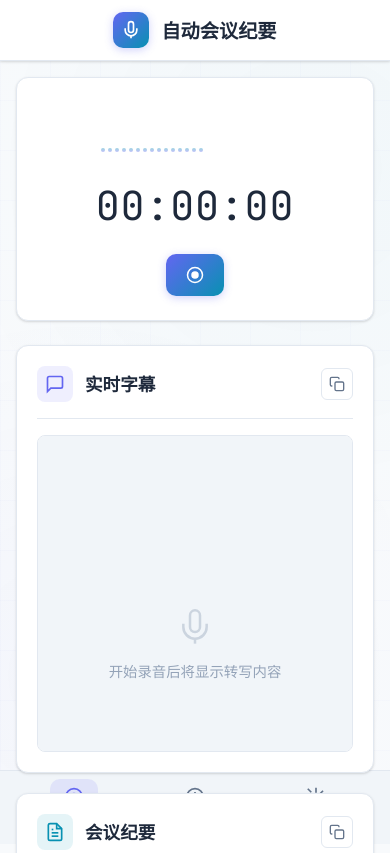
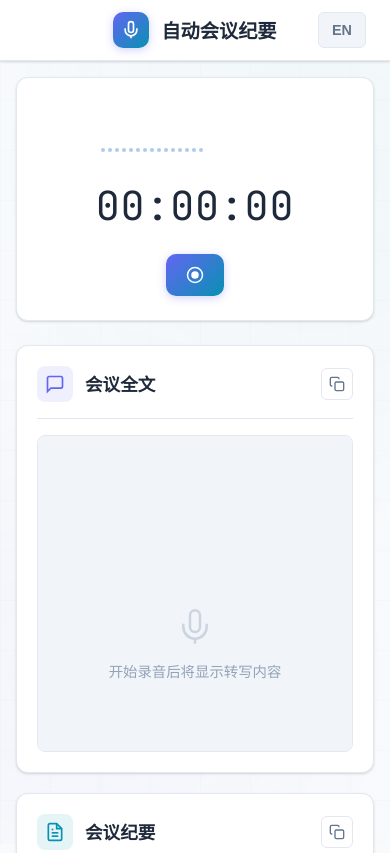
Before and after one commit to lester2pastm/auto-meeting-recorder, an Electron app: page src/index.html in a window 390 px wide. Shown: the top 853 px of the page. Drawn offline with Linux system fonts and the light colour scheme; no server answers.

Commit message:
Release v1.1.0: UI优化和中英文切换功能
- 修复右侧双滚动条问题，减少为1个
- 修改窗口启动大小为屏幕70%并居中显示
- 将实时字幕文案改为会议全文
- 添加中英文切换按钮，默认语言为中文
- 新增国际化(i18n)支持模块
- 修复Toast弹窗遮挡语言切换按钮的问题

```diff
--- a/src/css/style.css
+++ b/src/css/style.css
@@ -126,10 +126,46 @@ body {
     display: flex;
     align-items: center;
     justify-content: center;
-    position: sticky;
+    position: relative;
     top: 0;
     z-index: 100;
     box-shadow: var(--card-shadow);
+}
+
+/* 语言切换按钮 */
+.lang-toggle {
+    position: absolute;
+    right: 24px;
+    width: 48px;
+    height: 36px;
+    display: flex;
+    align-items: center;
+    justify-content: center;
+    background: var(--bg-secondary);
+    border: 1px solid var(--card-border);
+    border-radius: 6px;
+    color: var(--text-secondary);
+    font-size: 0.9rem;
+    font-weight: 600;
+    cursor: pointer;
+    transition: all var(--transition-normal);
+    user-select: none;
+    -webkit-user-select: none;
+    z-index: 1010;
+}
+
+.lang-toggle:hover {
+    background: var(--bg-tertiary);
+    border-color: var(--accent-primary);
+    color: var(--accent-primary);
+}
+
+.lang-toggle:active {
+    transform: scale(0.95);
+}
+
+.lang-toggle .lang-text {
+    pointer-events: none;
 }
 
 .top-header .logo {
@@ -214,7 +250,13 @@ body {
     grid-area: main;
     padding: 24px;
     overflow-y: auto;
+    overflow-x: hidden;
     max-height: calc(100vh - 70px);
+}
+
+/* 隐藏 body 和 html 的滚动条，只保留主内容区的滚动条 */
+html, body {
+    overflow: hidden;
 }
 
 /* 视图切换 */
@@ -1033,11 +1075,13 @@ section.hidden {
     display: flex;
     align-items: center;
     gap: 10px;
+    pointer-events: none;
 }
 
 .toast.show {
     opacity: 1;
     transform: translateY(0);
+    pointer-events: auto;
 }
 
 .toast.success {
--- a/src/index.html
+++ b/src/index.html
@@ -27,8 +27,12 @@
                         <line x1="12" y1="19" x2="12" y2="22"/>
                     </svg>
                 </div>
-                <h1>自动会议纪要</h1>
+                <h1 data-i18n="appTitle">自动会议纪要</h1>
             </div>
+            <!-- 语言切换按钮 -->
+            <button id="langToggle" class="lang-toggle" title="切换语言">
+                <span class="lang-text">EN</span>
+            </button>
         </header>
 
         <!-- 侧边栏导航 -->
@@ -39,21 +43,21 @@
                         <circle cx="12" cy="12" r="10"/>
                         <circle cx="12" cy="12" r="4" fill="currentColor"/>
                     </svg>
-                    <span>录音</span>
+                    <span data-i18n="navRecorder">录音</span>
                 </button>
                 <button class="nav-item" data-view="history">
                     <svg viewBox="0 0 24 24" fill="none" stroke="currentColor" stroke-width="2">
                         <circle cx="12" cy="12" r="10"/>
                         <polyline points="12 6 12 12 16 14"/>
                     </svg>
-                    <span>历史</span>
+                    <span data-i18n="navHistory">历史</span>
                 </button>
                 <button class="nav-item" data-view="settings">
                     <svg viewBox="0 0 24 24" fill="none" stroke="currentColor" stroke-width="2">
                         <circle cx="12" cy="12" r="3"/>
                         <path d="M12 1v6m0 6v6m4.22-10.22l4.24-4.24M6.34 6.34L2.1 2.1m17.8 17.8l-4.24-4.24M6.34 17.66l-4.24 4.24M23 12h-6m-6 0H1m20.24-4.24l-4.24 4.24M6.34 6.34l-4.24-4.24"/>
                     </svg>
-                    <span>设置</span>
+                    <span data-i18n="navSettings">设置</span>
                 </button>
             </nav>
         </aside>
@@ -84,7 +88,7 @@
                         </div>
                         <div class="recording-indicator" id="recordingIndicator">
                             <div class="pulse-dot"></div>
-                            <span>录音中</span>
+                            <span data-i18n="recordingStatus">录音中</span>
                         </div>
                     </div>
 
@@ -96,26 +100,26 @@
                                 <circle cx="12" cy="12" r="10"/>
                                 <circle cx="12" cy="12" r="4" fill="currentColor"/>
                             </svg>
-                            <span>开始录音</span>
+                            <span data-i18n="startRecording">开始录音</span>
                         </button>
                         <button id="btnPauseRecording" class="control-btn secondary" style="display: none;">
                             <svg viewBox="0 0 24 24" fill="none" stroke="currentColor" stroke-width="2">
                                 <rect x="6" y="4" width="4" height="16" rx="1"/>
                                 <rect x="14" y="4" width="4" height="16" rx="1"/>
                             </svg>
-                            <span>暂停</span>
+                            <span data-i18n="pause">暂停</span>
                         </button>
                         <button id="btnResumeRecording" class="control-btn secondary" style="display: none;">
                             <svg viewBox="0 0 24 24" fill="none" stroke="currentColor" stroke-width="2">
                                 <polygon points="5 3 19 12 5 21 5 3" fill="currentColor"/>
                             </svg>
-                            <span>继续</span>
+                            <span data-i18n="resume">继续</span>
                         </button>
                         <button id="btnStopRecording" class="control-btn danger" style="display: none;">
                             <svg viewBox="0 0 24 24" fill="none" stroke="currentColor" stroke-width="2">
                                 <rect x="6" y="6" width="12" height="12" rx="2" fill="currentColor"/>
                             </svg>
-                            <span>停止</span>
+                            <span data-i18n="stop">停止</span>
                         </button>
                     </div>
 
@@ -130,7 +134,7 @@
                                     <path d="M21 15a2 2 0 0 1-2 2H7l-4 4V5a2 2 0 0 1 2-2h14a2 2 0 0 1 2 2z"/>
                                 </svg>
                             </div>
-                            <h2>实时字幕</h2>
+                            <h2 data-i18n="fullText">会议全文</h2>
                             <button id="btnCopySubtitle" class="icon-btn" title="复制全文">
                                 <svg viewBox="0 0 24 24" fill="none" stroke="currentColor" stroke-width="2">
                                     <rect x="9" y="9" width="13" height="13" rx="2" ry="2"/>
@@ -145,7 +149,7 @@
                                     <path d="M19 10v2a7 7 0 0 1-14 0v-2"/>
                                     <line x1="12" y1="19" x2="12" y2="22"/>
                                 </svg>
-                                <p>开始录音后将显示转写内容</p>
+                                <p data-i18n="emptySubtitleHint">开始录音后将显示转写内容</p>
                             </div>
                         </div>
                     </div>
@@ -161,7 +165,7 @@
                                     <polyline points="10 9 9 9 8 9"/>
                                 </svg>
                             </div>
-                            <h2>会议纪要</h2>
+                            <h2 data-i18n="meetingSummary">会议纪要</h2>
                             <button id="btnCopySummary" class="icon-btn" title="复制纪要">
                                 <svg viewBox="0 0 24 24" fill="none" stroke="currentColor" stroke-width="2">
                                     <rect x="9" y="9" width="13" height="13" rx="2" ry="2"/>
@@ -178,7 +182,7 @@
                                     <line x1="16" y1="17" x2="8" y2="17"/>
                                     <polyline points="10 9 9 9 8 9"/>
                                 </svg>
-                                <p>录音结束后自动生成会议纪要</p>
+                                <p data-i18n="emptySummaryHint">录音结束后自动生成会议纪要</p>
                             </div>
                         </div>
                     </div>
@@ -188,8 +192,8 @@
             <!-- 历史视图 -->
             <div id="historyView" class="view">
                 <div class="view-header">
-                    <h2>历史记录</h2>
-                    <p>查看和管理之前的会议记录</p>
+                    <h2 data-i18n="historyTitle">历史记录</h2>
+                    <p data-i18n="historyDesc">查看和管理之前的会议记录</p>
                 </div>
                 <div id="historyList" class="history-list"></div>
             </div>
@@ -197,8 +201,8 @@
             <!-- 设置视图 -->
             <div id="settingsView" class="view">
                 <div class="view-header">
-                    <h2>设置</h2>
-                    <p>配置API和模板</p>
+                    <h2 data-i18n="settingsTitle">设置</h2>
+                    <p data-i18n="settingsDesc">配置API和模板</p>
                 </div>
                 <div class="settings-content">
                     <div class="settings-group glass-card">
@@ -209,10 +213,10 @@
                                     <path d="M19 10v2a7 7 0 0 1-14 0v-2"/>
                                 </svg>
                             </span>
-                            语音识别API配置
+                            <span data-i18n="sttConfig">语音识别API配置</span>
                         </h3>
                         <div class="form-group">
-                            <label for="sttApiUrl">API地址</label>
+                            <label for="sttApiUrl" data-i18n="apiUrl">API地址</label>
                             <input type="text" id="sttApiUrl" placeholder="https://api.example.com/v1/audio/transcriptions">
                         </div>
                         <div class="form-group">
@@ -220,14 +224,14 @@
                             <input type="password" id="sttApiKey" placeholder="sk-xxxxxxxxxxxxxxxxxxxxxxxx">
                         </div>
                         <div class="form-group">
-                            <label for="sttModel">模型名称</label>
+                            <label for="sttModel" data-i18n="modelName">模型名称</label>
                             <input type="text" id="sttModel" placeholder="whisper-1">
                         </div>
                         <button id="btnTestSttApi" class="action-btn test-btn">
                             <svg viewBox="0 0 24 24" fill="none" stroke="currentColor" stroke-width="2">
                                 <polyline points="20 6 9 17 4 12"/>
                             </svg>
-                            测试连接
+                            <span data-i18n="testConnection">测试连接</span>
                         </button>
                     </div>
 
@@ -239,10 +243,10 @@
                                     <polyline points="14 2 14 8 20 8"/>
                                 </svg>
                             </span>
-                            纪要生成API配置
+                            <span data-i18n="summaryConfig">纪要生成API配置</span>
                         </h3>
                         <div class="form-group">
-                            <label for="summaryApiUrl">API地址</label>
+                            <label for="summaryApiUrl" data-i18n="apiUrl">API地址</label>
                             <input type="text" id="summaryApiUrl" placeholder="https://api.example.com/v1/chat/completions">
                         </div>
                         <div class="form-group">
@@ -250,14 +254,14 @@
                             <input type="password" id="summaryApiKey" placeholder="sk-xxxxxxxxxxxxxxxxxxxxxxxx">
                         </div>
                         <div class="form-group">
-                            <label for="summaryModel">模型名称</label>
+                            <label for="summaryModel" data-i18n="modelName">模型名称</label>
                             <input type="text" id="summaryModel" placeholder="gpt-3.5-turbo">
                         </div>
                         <button id="btnTestSummaryApi" class="action-btn test-btn">
                             <svg viewBox="0 0 24 24" fill="none" stroke="currentColor" stroke-width="2">
                                 <polyline points="20 6 9 17 4 12"/>
                             </svg>
-                            测试连接
+                            <span data-i18n="testConnection">测试连接</span>
                         </button>
                     </div>
 
@@ -270,10 +274,10 @@
                                     <line x1="9" y1="15" x2="15" y2="15"/>
                                 </svg>
                             </span>
-                            纪要模板配置
+                            <span data-i18n="templateConfig">纪要模板配置</span>
                         </h3>
                         <div class="form-group">
-                            <label for="summaryTemplate">纪要模板（Markdown格式）</label>
+                            <label for="summaryTemplate" data-i18n="templateLabel">纪要模板（Markdown格式）</label>
                             <textarea id="summaryTemplate" rows="15"></textarea>
                         </div>
                         <button id="btnSaveTemplate" class="action-btn save-btn">
@@ -282,7 +286,7 @@
                                 <polyline points="17 21 17 13 7 13 7 21"/>
                                 <polyline points="7 3 7 8 15 8"/>
                             </svg>
-                            保存模板
+                            <span data-i18n="saveTemplate">保存模板</span>
                         </button>
                     </div>
                 </div>
@@ -293,6 +297,7 @@
         <div id="toast" class="toast"></div>
     </div>
 
+    <script src="js/i18n.js"></script>
     <script src="js/storage.js"></script>
     <script src="js/recorder.js"></script>
     <script src="js/api.js"></script>
--- /dev/null
+++ b/src/js/i18n.js
@@ -0,0 +1,180 @@
+// 国际化配置
+const i18n = {
+    // 当前语言
+    currentLang: 'zh',
+
+    // 翻译字典
+    translations: {
+        zh: {
+            appTitle: '自动会议纪要',
+            navRecorder: '录音',
+            navHistory: '历史',
+            navSettings: '设置',
+            recordingStatus: '录音中',
+            startRecording: '开始录音',
+            pause: '暂停',
+            resume: '继续',
+            stop: '停止',
+            fullText: '会议全文',
+            meetingSummary: '会议纪要',
+            emptySubtitleHint: '开始录音后将显示转写内容',
+            emptySummaryHint: '录音结束后自动生成会议纪要',
+            historyTitle: '历史记录',
+            historyDesc: '查看和管理之前的会议记录',
+            settingsTitle: '设置',
+            settingsDesc: '配置API和模板',
+            sttConfig: '语音识别API配置',
+            summaryConfig: '纪要生成API配置',
+            templateConfig: '纪要模板配置',
+            apiUrl: 'API地址',
+            modelName: '模型名称',
+            testConnection: '测试连接',
+            templateLabel: '纪要模板（Markdown格式）',
+            saveTemplate: '保存模板',
+            copy: '复制',
+            view: '查看',
+            delete: '删除',
+            confirmDelete: '确定要删除这条记录吗？',
+            initSuccess: '应用初始化成功',
+            initFailed: '应用初始化失败',
+            recordingStarted: '开始录音',
+            recordingPaused: '录音已暂停',
+            recordingResumed: '录音已继续',
+            recordingStopped: '录音已停止',
+            copySuccess: '已复制到剪贴板',
+            copyFailed: '复制失败',
+            saveSuccess: '保存成功',
+            saveFailed: '保存失败',
+            testSuccess: '连接成功',
+            testFailed: '连接失败',
+            noRecording: '暂无录音数据',
+            generatingSummary: '正在生成会议纪要...',
+            summaryGenerated: '会议纪要已生成'
+        },
+        en: {
+            appTitle: 'Auto Meeting Minutes',
+            navRecorder: 'Record',
+            navHistory: 'History',
+            navSettings: 'Settings',
+            recordingStatus: 'Recording',
+            startRecording: 'Start Recording',
+            pause: 'Pause',
+            resume: 'Resume',
+            stop: 'Stop',
+            fullText: 'Full Transcript',
+            meetingSummary: 'Meeting Summary',
+            emptySubtitleHint: 'Transcription will appear after recording starts',
+            emptySummaryHint: 'Meeting summary will be generated after recording ends',
+            historyTitle: 'History',
+            historyDesc: 'View and manage previous meeting records',
+            settingsTitle: 'Settings',
+            settingsDesc: 'Configure API and templates',
+            sttConfig: 'Speech Recognition API',
+            summaryConfig: 'Summary Generation API',
+            templateConfig: 'Summary Template',
+            apiUrl: 'API URL',
+            modelName: 'Model Name',
+            testConnection: 'Test Connection',
+            templateLabel: 'Summary Template (Markdown)',
+            saveTemplate: 'Save Template',
+            copy: 'Copy',
+            view: 'View',
+            delete: 'Delete',
+            confirmDelete: 'Are you sure you want to delete this record?',
+            initSuccess: 'Application initialized successfully',
+            initFailed: 'Failed to initialize application',
+            recordingStarted: 'Recording started',
+            recordingPaused: 'Recording paused',
+            recordingResumed: 'Recording resumed',
+            recordingStopped: 'Recording stopped',
+            copySuccess: 'Copied to clipboard',
+            copyFailed: 'Copy failed',
+            saveSuccess: 'Saved successfully',
+            saveFailed: 'Save failed',
+            testSuccess: 'Connection successful',
+            testFailed: 'Connection failed',
+            noRecording: 'No recording data available',
+            generatingSummary: 'Generating meeting summary...',
+            summaryGenerated: 'Meeting summary generated'
+        }
+    },
+
+    // 初始化
+    init() {
+        // 从本地存储加载语言设置
+        const savedLang = localStorage.getItem('appLanguage');
+        if (savedLang && this.translations[savedLang]) {
+            this.currentLang = savedLang;
+        }
+
+        // 更新语言切换按钮显示
+        this.updateLangToggle();
+
+        // 应用翻译
+        this.applyTranslations();
+
+        // 绑定语言切换事件
+        const langToggle = document.getElementById('langToggle');
+        if (langToggle) {
+            langToggle.addEventListener('click', () => this.toggleLanguage());
+        }
+    },
+
+    // 切换语言
+    toggleLanguage() {
+        this.currentLang = this.currentLang === 'zh' ? 'en' : 'zh';
+        localStorage.setItem('appLanguage', this.currentLang);
+        this.updateLangToggle();
+        this.applyTranslations();
+    },
+
+    // 更新语言切换按钮
+    updateLangToggle() {
+        const langToggle = document.getElementById('langToggle');
+        if (langToggle) {
+            const langText = langToggle.querySelector('.lang-text');
+            if (langText) {
+                langText.textContent = this.currentLang === 'zh' ? 'EN' : '中';
+            }
+        }
+    },
+
+    // 应用翻译
+    applyTranslations() {
+        const elements = document.querySelectorAll('[data-i18n]');
+        elements.forEach(el => {
+            const key = el.getAttribute('data-i18n');
+            const translation = this.t(this.currentLang, key);
+            if (translation) {
+                // 如果是 input 或 textarea，更新 placeholder
+                if (el.tagName === 'INPUT' || el.tagName === 'TEXTAREA') {
+                    el.placeholder = translation;
+                } else {
+                    el.textContent = translation;
+                }
+            }
+        });
+
+        // 更新页面标题
+        document.title = this.t(this.currentLang, 'appTitle');
+
+        // 更新 html lang 属性
+        document.documentElement.lang = this.currentLang === 'zh' ? 'zh-CN' : 'en';
+    },
+
+    // 获取翻译文本
+    t(lang, key) {
+        const translations = this.translations[lang] || this.translations.zh;
+        return translations[key] || key;
+    },
+
+    // 获取当前语言的翻译
+    get(key) {
+        return this.t(this.currentLang, key);
+    }
+};
+
+// 导出
+if (typeof module !== 'undefined' && module.exports) {
+    module.exports = i18n;
+}
```
Also changed, not shown: electron/main.js (+17 -3 lines), src/js/app.js (+7 -2 lines), src/js/ui.js (+13 -8 lines).
